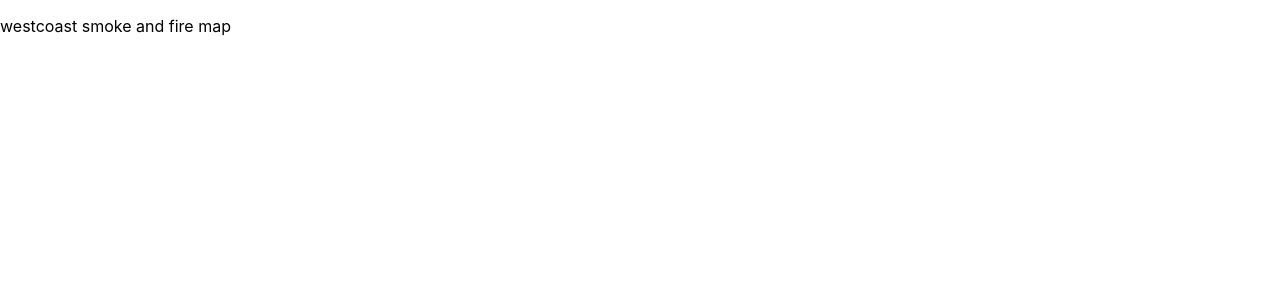
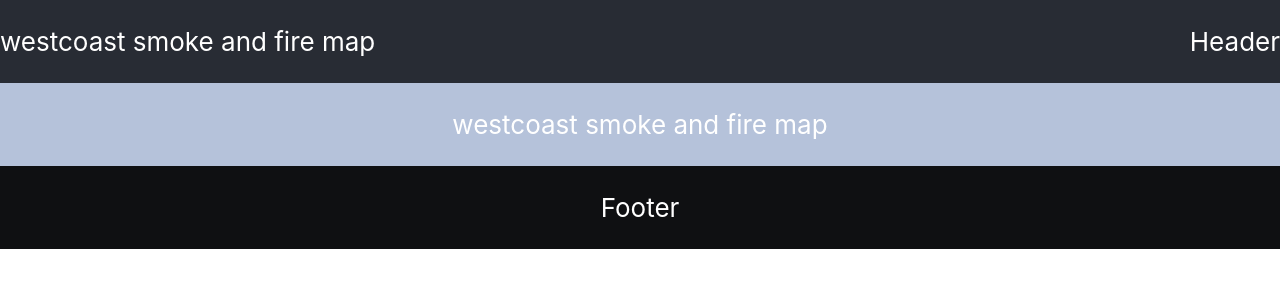
Before and after one commit to xnd0/westcoast-smokeandfire, a React (Create React App) app: page / in a window 1280 px wide. Shown: the top 300 px of the page. Built offline with nearby package versions, Linux system fonts and the light colour scheme.

Commit message:
added header + footer and basic css

```diff
--- a/src/App.css
+++ b/src/App.css
@@ -15,7 +15,18 @@
 
 .App-header {
   background-color: #282c34;
-  min-height: 100vh;
+  min-height: 5vh;
+  display: flex;
+  flex-direction: row;
+  align-items: center;
+  justify-content: center;
+  font-size: calc(10px + 2vmin);
+  color: white;
+}
+
+.App-main {
+  background-color: #b5c2da;
+  min-height: 5vh;
   display: flex;
   flex-direction: column;
   align-items: center;
@@ -24,8 +35,27 @@
   color: white;
 }
 
+
+
+
+.flex-apart {
+  justify-content: space-between;
+}
+
+
 .App-link {
   color: #61dafb;
+}
+
+.App-footer {
+  background-color: #0f1012;
+  min-height: 5vh;
+  display: flex;
+  flex-direction: column;
+  align-items: center;
+  justify-content: center;
+  font-size: calc(10px + 2vmin);
+  color: white;
 }
 
 @keyframes App-logo-spin {
--- a/src/App.js
+++ b/src/App.js
@@ -1,12 +1,22 @@
 import logo from './logo.svg';
+import Header from "./components/Header";
 import MainPage from "./components/MainPage";
+import Footer from "./components/Footer";
 import './App.css';
 
 function App() {
   return (
     <div>
 
-      <MainPage />
+      <div>
+        <Header />
+      </div>
+
+      <div><MainPage /></div>
+
+      <div>
+        <Footer />
+      </div>
 
     </div>
   );
--- /dev/null
+++ b/src/components/Footer.js
@@ -0,0 +1,11 @@
+import React from 'react';
+
+
+export default function Footer() {
+
+    return (
+        <div className='App-footer'>
+            <p>Footer</p>
+        </div>
+    );
+};
--- /dev/null
+++ b/src/components/Header.js
@@ -0,0 +1,14 @@
+import React from 'react';
+
+
+export default function Header() {
+
+    return (
+        <div className='App-header flex-apart'>
+
+            <p>westcoast smoke and fire map</p>
+            <p>Header</p>
+
+        </div>
+    );
+};
--- a/src/components/MainPage.js
+++ b/src/components/MainPage.js
@@ -5,7 +5,7 @@ import React from 'react';
 export default function MainPage() {
 
     return (
-        <div>
+        <div className='App-main'>
             <p>westcoast smoke and fire map</p>
         </div>
     );
```
Also changed, not shown: src/style.css (added).
